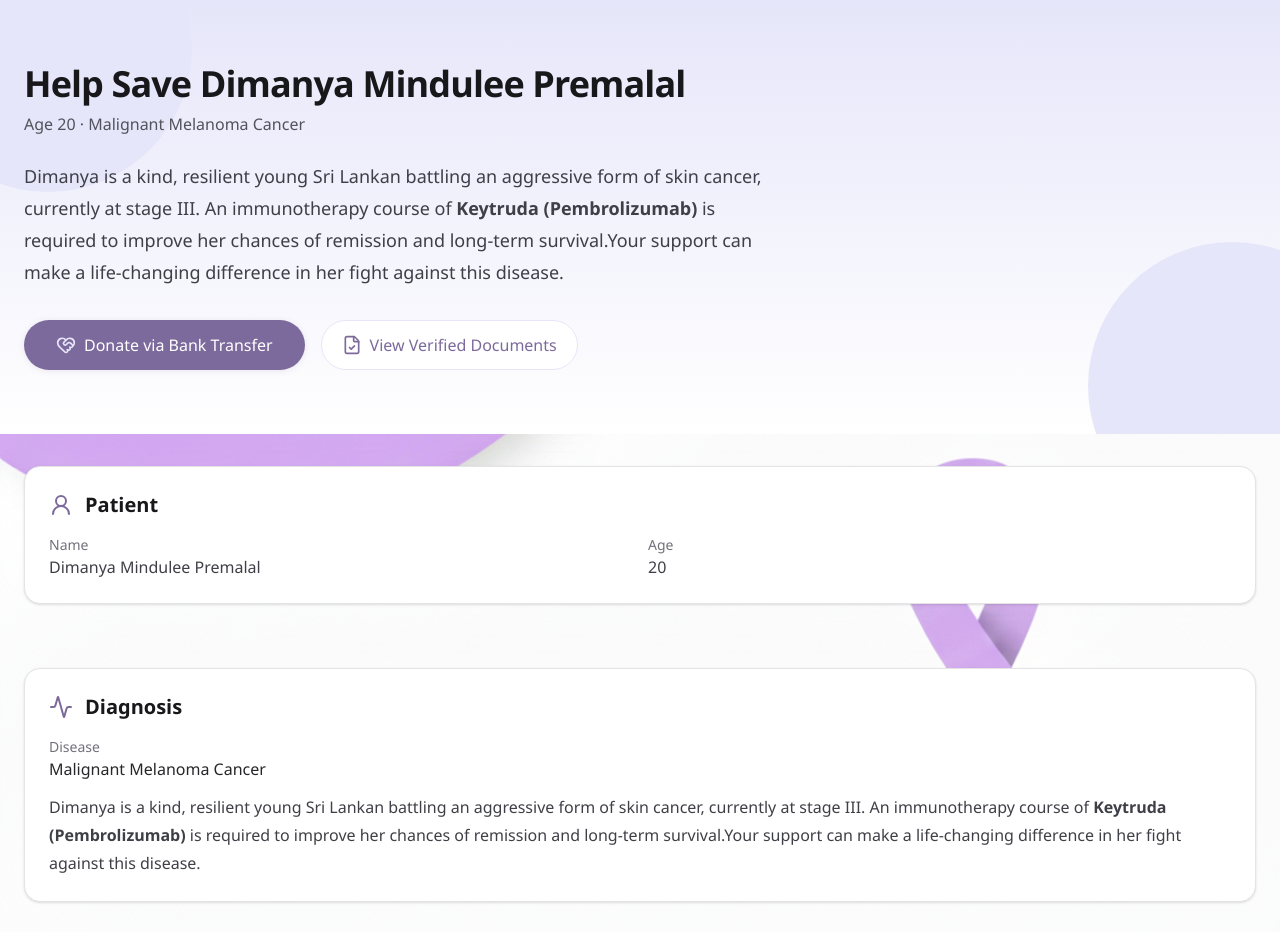
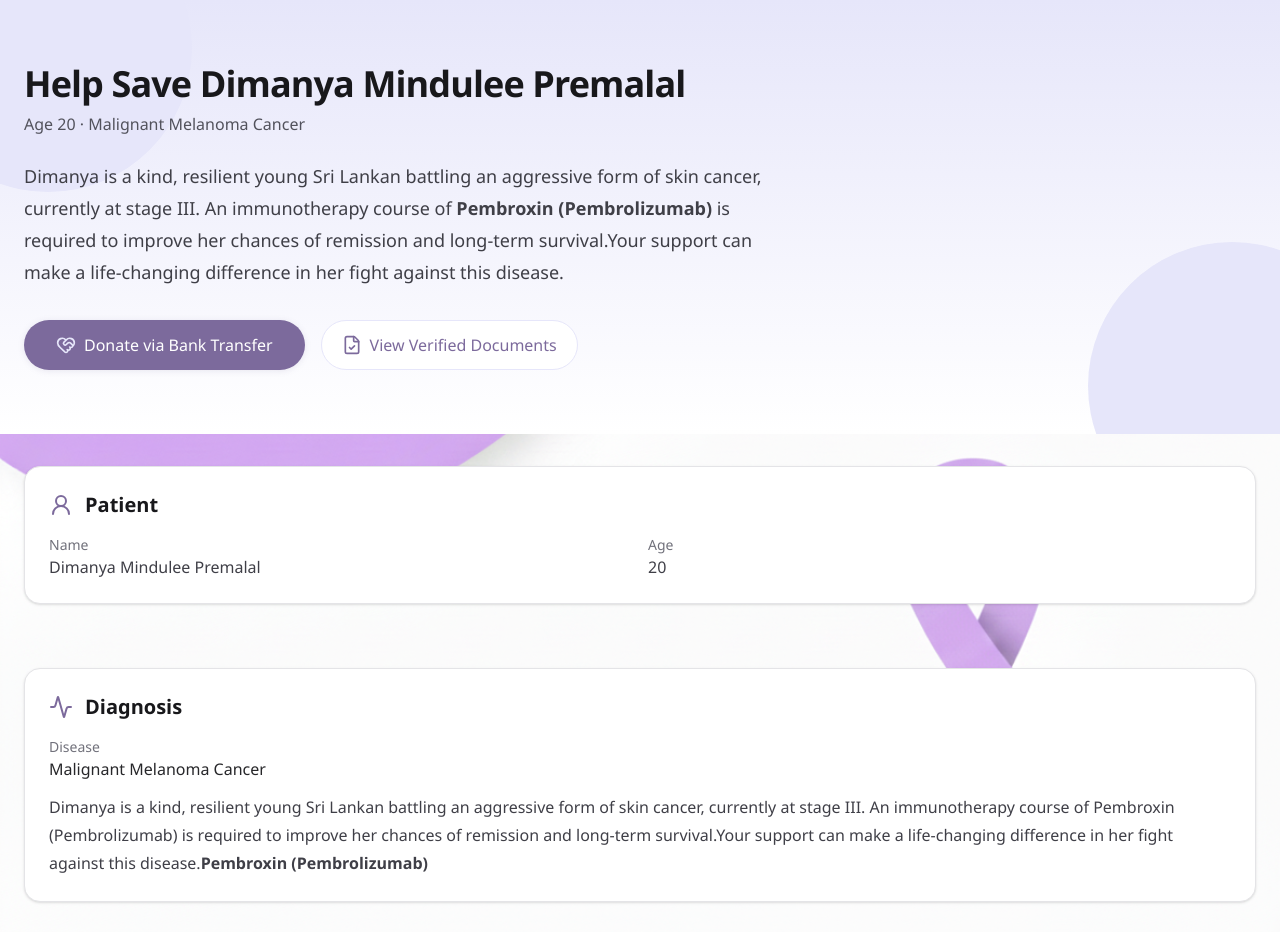
Before and after one commit to sankhaBA/cancer-patient-donation-site, a Next.js app: page / in a window 1280 px wide. Shown: the top 932 px of the page. Built offline with nearby package versions, Linux system fonts and the light colour scheme.

Commit message:
Update references from 'Keytruda (Pembrolizumab)' to 'Pembroxin (Pembrolizumab)'

```diff
--- a/src/components/DiseaseSummary.tsx
+++ b/src/components/DiseaseSummary.tsx
@@ -6,8 +6,8 @@ type DiseaseSummaryProps = {
 };
 
 export default function DiseaseSummary({ title, summary }: DiseaseSummaryProps) {
-  // Highlight 'Keytruda (Pembrolizumab)' in summary
-  const highlight = "Keytruda (Pembrolizumab)";
+  // Highlight 'Pembroxin  (Pembrolizumab)' in summary
+  const highlight = "Pembroxin  (Pembrolizumab)";
   const parts = summary.split(highlight);
   return (
     <section className="container mx-auto px-6 py-8">
--- a/src/components/Hero.tsx
+++ b/src/components/Hero.tsx
@@ -9,8 +9,8 @@ type HeroProps = {
 };
 
 export default function Hero({ name, age, diseaseTitle, summary, docsLink }: HeroProps) {
-  // Highlight 'Keytruda (Pembrolizumab)' in summary
-  const highlight = "Keytruda (Pembrolizumab)";
+  // Highlight 'Pembroxin (Pembrolizumab)' in summary
+  const highlight = "Pembroxin (Pembrolizumab)";
   const parts = summary.split(highlight);
   return (
     <section className="relative overflow-hidden" style={{ background: 'linear-gradient(to bottom, #E6E6FA, #fff)' }}>
--- a/src/data/dummy.ts
+++ b/src/data/dummy.ts
@@ -63,7 +63,7 @@ export const dummyData: DonationSiteData = {
   disease: {
     title: "Malignant Melanoma Cancer",
     summary:
-      "Dimanya is a kind, resilient young Sri Lankan battling an aggressive form of skin cancer, currently at stage III. An immunotherapy course of Keytruda (Pembrolizumab) is required to improve her chances of remission and long-term survival.Your support can make a life-changing difference in her fight against this disease.",
+      "Dimanya is a kind, resilient young Sri Lankan battling an aggressive form of skin cancer, currently at stage III. An immunotherapy course of Pembroxin (Pembrolizumab) is required to improve her chances of remission and long-term survival.Your support can make a life-changing difference in her fight against this disease.",
   },
   docsLink:
     "https://drive.google.com/drive/folders/1Qvv_ZOpmq06cf0wz8RRJaILQ0WU-VZp6?usp=sharing",
```
